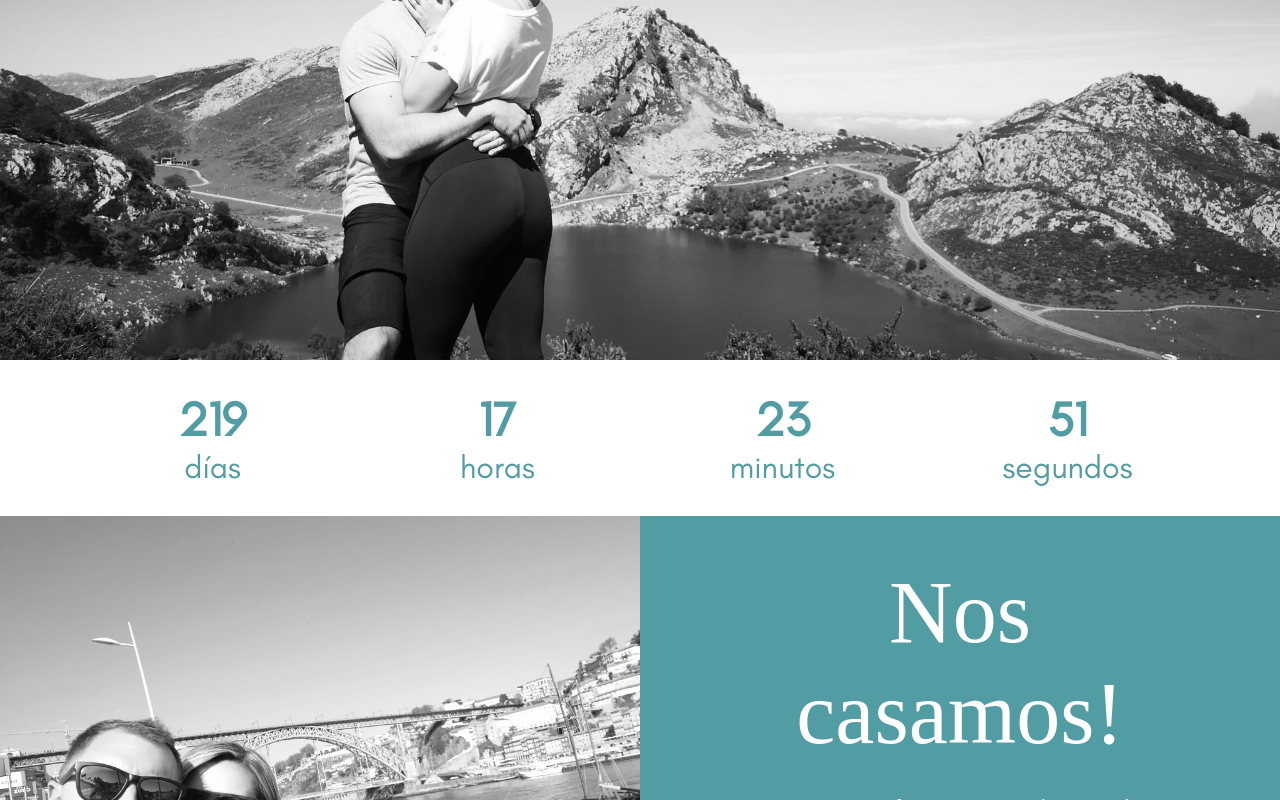
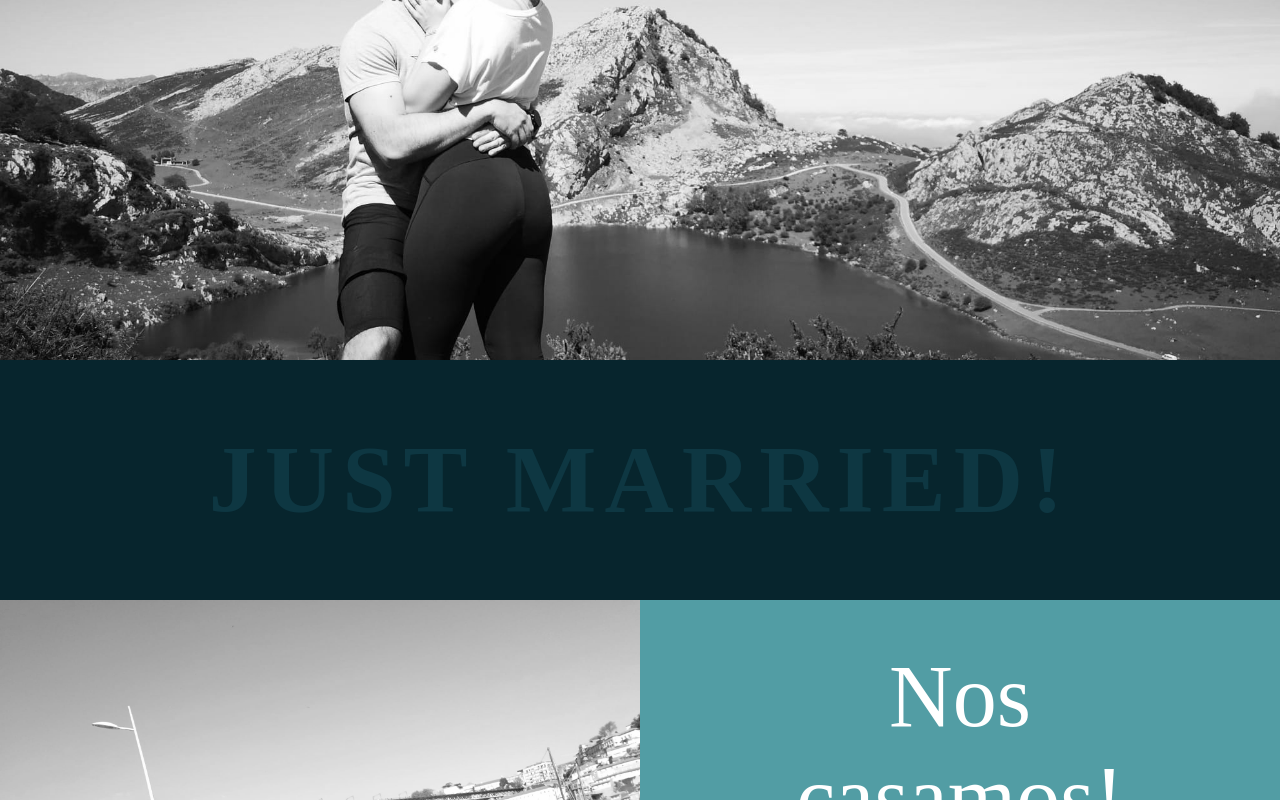
Before and after one commit to mmercado4/weddingweb, a React app: page / in a window 1280 px wide. Shown: the part 440-1240 px from the top of the page. Built offline with nearby package versions, Linux system fonts and the light colour scheme; the HTML template or start-up script is replaced by a standard one; a web font is replaced by a local one.

Commit message:
feat(CountDown): add neon tubelight

```diff
--- a/public/scss/styles.scss
+++ b/public/scss/styles.scss
@@ -183,6 +183,62 @@ header {
     .countdown-units {
       font-size: 2em;
     }
+  }
+}
+
+.countdown-finish-section {
+  background-color: #07252d;
+  height: 30vh;
+  display: flex;
+  justify-content: center;
+  align-items: center;
+
+  h2 {
+    color: #0e3742;
+    letter-spacing: 8px;
+    line-height: 1em;
+    margin: 0;
+    text-transform: uppercase;
+    font-size: 4em;
+    font-weight: bold;
+    animation: tubelight 5s linear infinite;
+  }
+}
+
+@media (min-width: $breakpoint-tablet) {
+  .countdown-finish-section {
+    h2 {
+      font-size: 6em;
+    }
+  }
+}
+
+@keyframes tubelight {
+  0%,
+  18%,
+  20%,
+  50.1%,
+  60%,
+  65.1%,
+  80%,
+  90.1%,
+  92% {
+    color: #0e3742;
+    text-shadow: none;
+  }
+  18.1%,
+  20.1%,
+  30%,
+  50%,
+  60.1%,
+  65%,
+  80.1%,
+  90%,
+  92.1%,
+  100% {
+    color: #fff;
+    text-shadow: 0 0 10px $primary-color, 0 0 20px $primary-color,
+      0 0 40px $primary-color, 0 0 80px $primary-color, 0 0 160px $primary-color;
   }
 }
 
--- a/src/components/Header/CountDown.js
+++ b/src/components/CountDown.js
@@ -8,8 +8,8 @@ function CountDown() {
   const MILLISECONDS_OF_A_DAY = MILLISECONDS_OF_A_HOUR * 24;
 
   const [now, setNow] = useState(new Date());
-  const [targetDate, setTargetDate] = useState(new Date(2022, 1, 26, 12));
-  //const [targetDate, setTargetDate] = useState(new Date(2021, 6, 18, 18)); //TEST
+  //const [targetDate, setTargetDate] = useState(new Date(2022, 1, 26, 12));
+  const [targetDate, setTargetDate] = useState(new Date(2021, 6, 18, 18)); //TEST
   const [duration, setDuration] = useState(targetDate - now);
   const [remainingDays, setRemainingDays] = useState(
     Math.floor(duration / MILLISECONDS_OF_A_DAY)
@@ -84,7 +84,7 @@ function CountDown() {
     );
   } else {
     return (
-      <section className="countdown-section">
+      <section className="countdown-finish-section">
         <h2>Just Married!</h2>
       </section>
     );
--- a/src/components/Home.js
+++ b/src/components/Home.js
@@ -2,7 +2,7 @@ import React, { Fragment } from "react";
 import Header from "./Header";
 import Congratulations from "./Congratulations";
 import Guests from "./Guests";
-import Countdown from "./Header/CountDown";
+import Countdown from "./CountDown";
 import Footer from "./Footer";
 
 export default function Home() {
```
Also changed, not shown: src/components/Header.js (renamed from src/components/Header/index.js).
